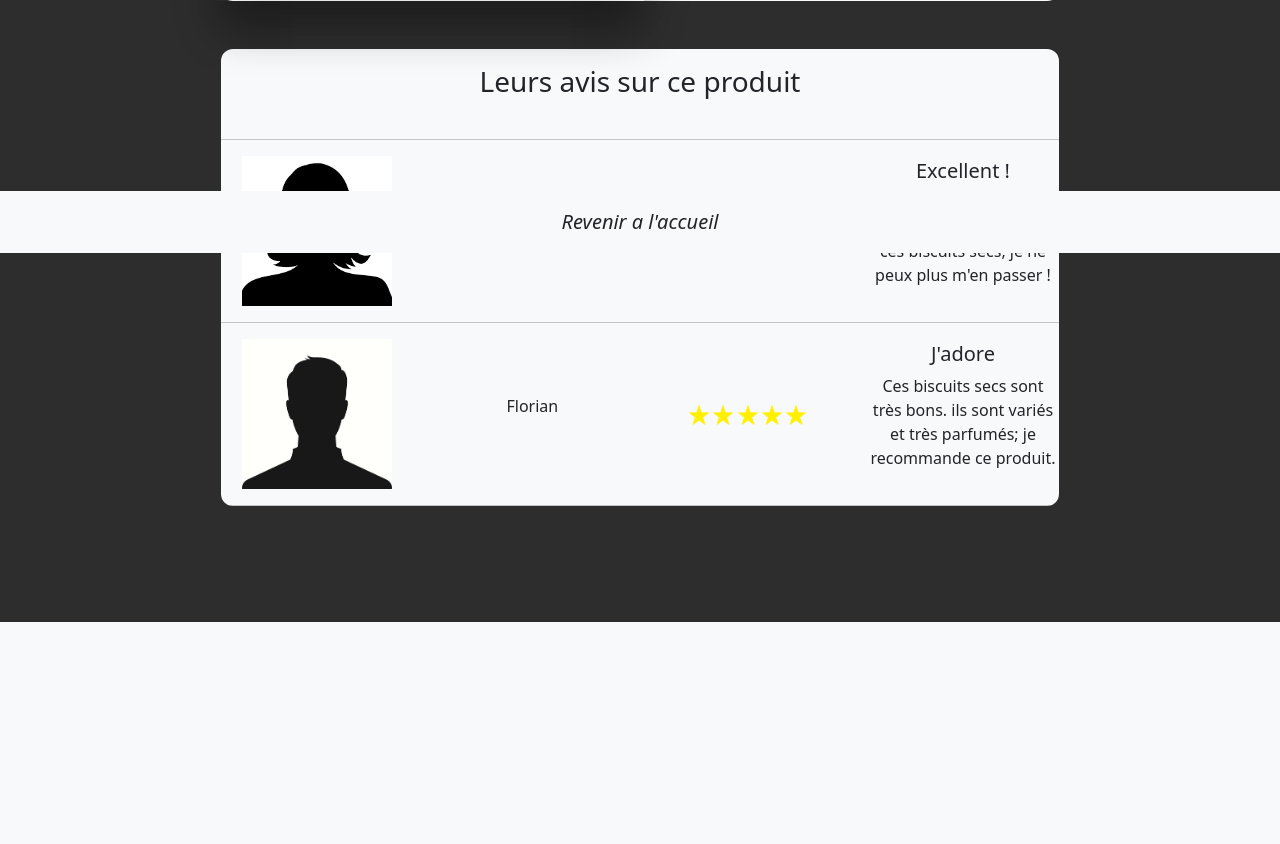
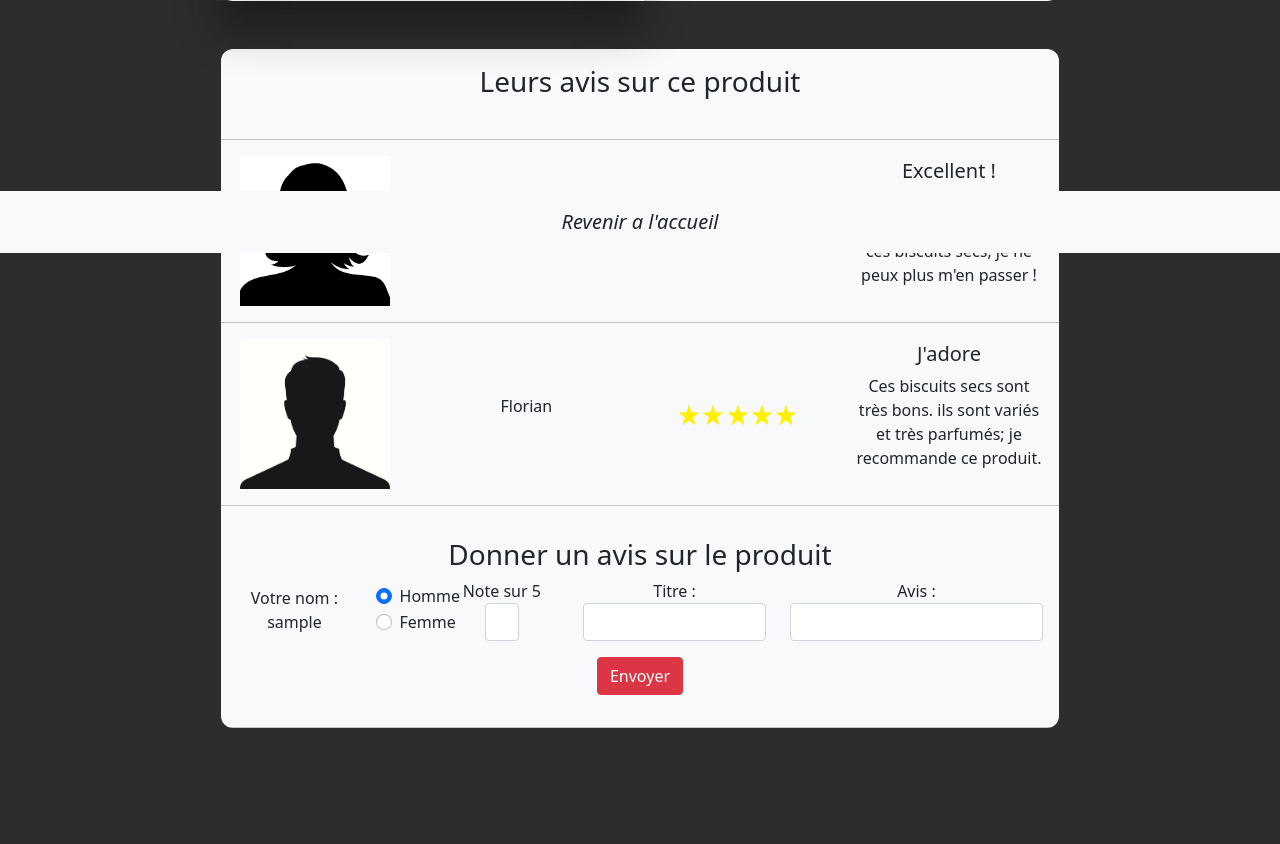
Before and after one commit to clarabeal/site_e_commerce, a PHP site: page /index.php?action=details&idProduit=4 in a window 1280 px wide. Shown: the part 547-1391 px from the top of the page. Before the commit the page ends 1169 px from the top, so only its background shows below. Run offline with PHP 8.4, Linux system fonts and the light colour scheme; the visitor is signed in with stand-in values (Sample User, id 1); data comes from the database, SQL or seed files in the repository.

Commit message:
addReview -> implemented

```diff
--- a/Controleur/controleurCaracteristiques.php
+++ b/Controleur/controleurCaracteristiques.php
@@ -45,4 +45,8 @@ class ControleurCaracteristiques {
     public function ctrlGetCustomerId($pseudo){
         return $this->panier->getCustomerId($pseudo);
     }
+
+    public function ctrlAjouterAvis($idProduit,$avis) {
+        return $this->caracteristiques->ajouterAvis($idProduit,$avis);
+    }
 }
--- a/Controleur/controleurMonCompte.php
+++ b/Controleur/controleurMonCompte.php
@@ -19,11 +19,11 @@ class ControleurMonCompte{
     }
 
     public function ctrlChangePass($pseudo,$hashMdp){
-       return $this->monCompte->changePass($pseudo,$hashMdp);
+        return $this->monCompte->changePass($pseudo,$hashMdp);
     }
 
-  public function ctrlCheckMdp($pseudo,$oldHashMdp){
-       return $this->monCompte->checkMdp($pseudo,$oldHashMdp);
+    public function ctrlCheckMdp($pseudo,$oldHashMdp){
+        return $this->monCompte->checkMdp($pseudo,$oldHashMdp);
     }
 
 }
--- a/Controleur/routeur.php
+++ b/Controleur/routeur.php
@@ -97,7 +97,20 @@ class Routeur {
             else{
               throw new Exception("Connectez vous avant d'acheter");
             }
-          }
+          } else if(isset($_POST['ajouterAvis'])) {
+
+              $pseudoClient=$this->getParametre($_SESSION,'pseudo');
+              if($this->getParametre($_POST,'genre') == "homme"){
+                $genre_img="homme.jpg";
+              } else {
+                $genre_img="femme.png";
+              }
+
+              $avis=array('pseudo'=>$pseudoClient,'genre_img'=>$genre_img,'note'=>$this->getParametre($_POST,'stars'),'titre'=>$this->getParametre($_POST,'titre'),'desc'=>$this->getParametre($_POST,'avis'));
+
+              $this->ctrlCaracteristiques->ctrlAjouterAvis($idProduit,$avis);
+              echo('<script> location.replace("index.php?action=details&idProduit='.$idProduit.'"); </script>');
+            }
         }
 
         // Catégories //
--- a/Modele/produit.php
+++ b/Modele/produit.php
@@ -41,4 +41,9 @@ class Produit extends Modele{
         $reviews = $this->executerRequete($sql,array($idProduit));
         return $reviews->fetchAll();
     }
+
+    public function ajouterAvis($idProduit,$avis){
+        $sql='INSERT INTO reviews VALUES(?,?,?,?,?,?)';
+        $this->executerRequete($sql,array($idProduit,$avis['pseudo'],$avis['genre_img'],$avis['note'],$avis['titre'],$avis['desc']));
+    }
 }
--- a/Vue/vueCaracteristiques.php
+++ b/Vue/vueCaracteristiques.php
@@ -47,13 +47,58 @@
       <img src="Contenu/Images/review_gray.png" style="height:20px;width:20px;">
       <?php endfor;?>
     </div>
-    <div class="col">
+    <div class="col me-3">
       <h5><?=$rev['title']?></h5>
       <p><?=$rev['description']?></p>
     </div>
   </div>
   <hr/>
   <?php endforeach;?>
+  <div class="row align-items-center text-center p-3">
+    <h3>Donner un avis sur le produit</h3>
+    <form action="index.php?action=details&idProduit=<?=$caracteristiques['id']?>" method="POST">
+      <div class="row align-items-center text-center">
+        <div class="col-2">
+          <?php if(!$_SESSION['logged']){?>
+          Votre nom : <input type="text" class="form-control" name="nom" required>
+          <?php }else{?>
+          Votre nom : <?=$_SESSION['pseudo']?>
+          <?php }?>
+        </div>
+        <div class="col-1">
+          <div class="form-check">
+            <input class="form-check-input" type="radio" name="genre" value="homme" checked>
+            <label class="form-check-label" for="homme">
+              Homme
+            </label>
+          </div>
+          <div class="form-check">
+            <input class="form-check-input" type="radio" name="genre" value="femme">
+            <label class="form-check-label" for="femme">
+              Femme
+            </label>
+          </div>
+        </div>
+        <div class="col-2">
+          Note sur 5
+          <input type="number" class="form-control mx-auto" min="0" max="5" name="stars" style="width:30%" required>
+        </div>
+        <div class="col-3">
+          Titre : <input type="text" class="form-control" name="titre" required>
+        </div>
+        <div class="col-4">
+          Avis : <input type="text" class="form-control" name="avis" required>
+        </div>
+      </div>
+      <div class="row align-items-center text-center mt-3">
+        <div class="col">
+          <input type="submit" class="btn btn-danger" name="ajouterAvis" value="Envoyer">
+        </div>
+      </div>
+    </form>
+  </div>
+  <hr/>
+
 </div>
 
 <div style="height: 100px"></div>
```
